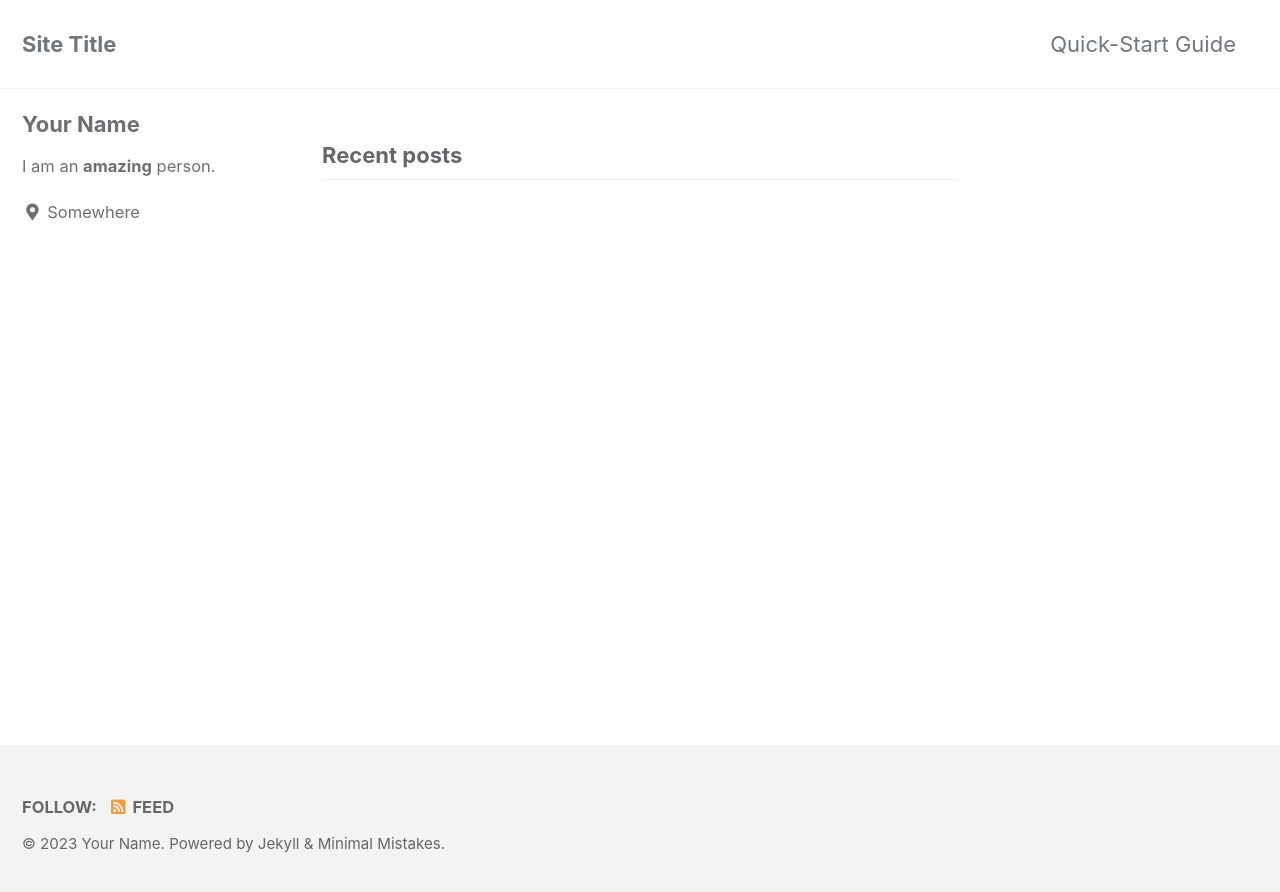
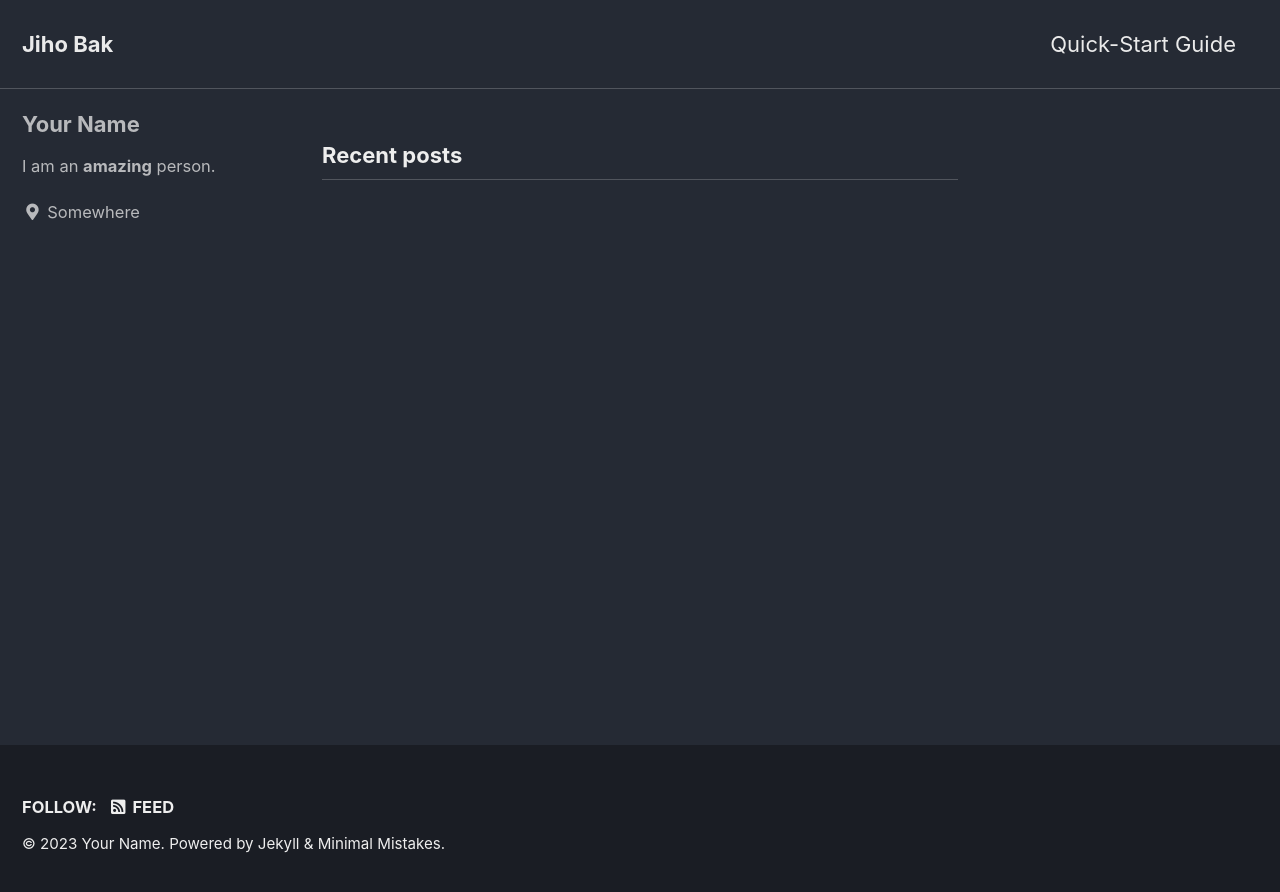
Before and after one commit to jiho314/jiho314.github.io, a Jekyll site: the page built from index.html, in a window 1280 px wide. Shown: the top 892 px of the page. Built offline with Jekyll 4.4.1, drawn with Linux system fonts in a browser that asks for light colours; cached includes are drawn as plain includes; the list of posts is cut into pages by our own code.

Commit message:
Update _config.yml

```diff
--- a/_config.yml
+++ b/_config.yml
@@ -12,11 +12,11 @@
 
 # theme                  : "minimal-mistakes-jekyll"
 # remote_theme           : "mmistakes/minimal-mistakes"
-minimal_mistakes_skin    : "default" # "air", "aqua", "contrast", "dark", "dirt", "neon", "mint", "plum", "sunrise"
+minimal_mistakes_skin    : "dark" # "air", "aqua", "contrast", "dark", "dirt", "neon", "mint", "plum", "sunrise"
 
 # Site Settings
 locale                   : "en-US"
-title                    : "Site Title"
+title                    : "Jiho Bak"
 title_separator          : "-"
 subtitle                 : # site tagline that appears below site title in masthead
 name                     : "Your Name"
```
